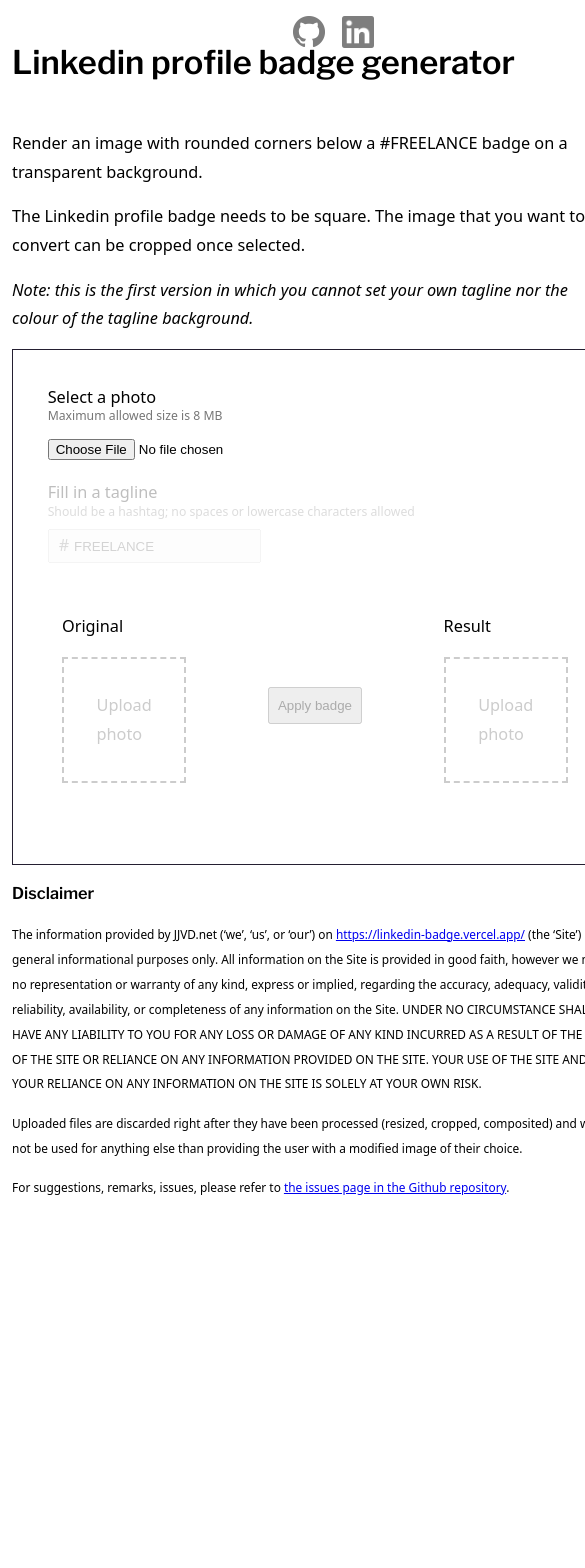
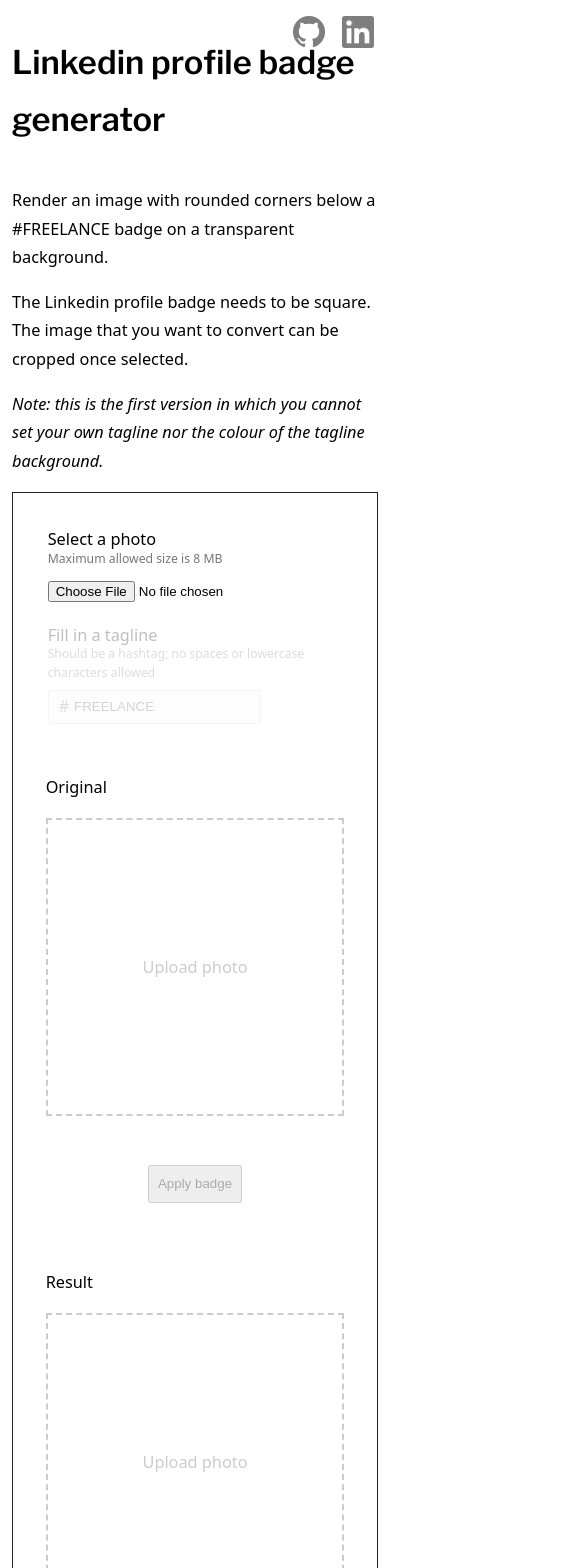
Before and after one commit to janjaap/linkedin-badge, a Next.js app: page / in a window 390 px wide. Shown: the top 1568 px of the page, 585 px wide, since content can reach past the window. Before the commit the page ends 1214 px from the top, so only its background shows below. Built offline with nearby package versions, Linux system fonts and the light colour scheme.

Commit message:
Responsive styling

```diff
--- a/components/PhotoUpload/PhotoUpload.module.css
+++ b/components/PhotoUpload/PhotoUpload.module.css
@@ -103,3 +103,22 @@
 .photo-upload-form__input-prefix + input[type="text"] {
   padding-left: 1.5rem;
 }
+
+@media only screen and (max-width: 900px) {
+  .photo-upload-form-result {
+    gap: 2rem;
+  }
+}
+
+@media only screen and (max-width: 750px) {
+  .photo-upload-form-result {
+    display: flex;
+    flex-direction: column;
+  }
+
+  .photo-upload-form-result-img-container {
+    margin: 0;
+    width: 100%;
+    max-width: 25rem;
+  }
+}
```
